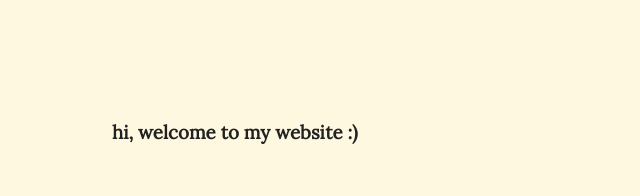
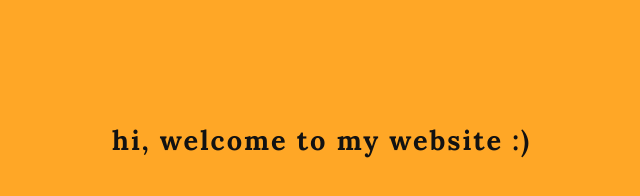
Before and after one commit to jwsharpe/jwsharpe.github.io, a website built with webpack: page index.html in a window 1280 px wide. Shown: the whole page, without its empty margins (16-656 px from the left). Built offline with nearby package versions, Linux system fonts and the light colour scheme.

Commit message:
changed css styling to be more happy

```diff
--- a/index.css
+++ b/index.css
@@ -4,15 +4,19 @@
   }
   @font-face {
     font-family: Lora;
-    src: url(./dist/Lora-Regular.ttf);
+    src: url(./dist/Lora-Bold.ttf);
   }
 
 h3 {
+    font-size: inherit;
     font-family: 'Lora';
+    letter-spacing: 2px;
     margin: 15vh 30vw 0 10vw;
 }
 body {
+    font-size: 1.7rem;
+    line-height: 2.5rem;
     margin: 0;
-    background: #fff8e1;
-    color: #212121;
+    background: #ffa726;
+    color: #121212;
 }
```
